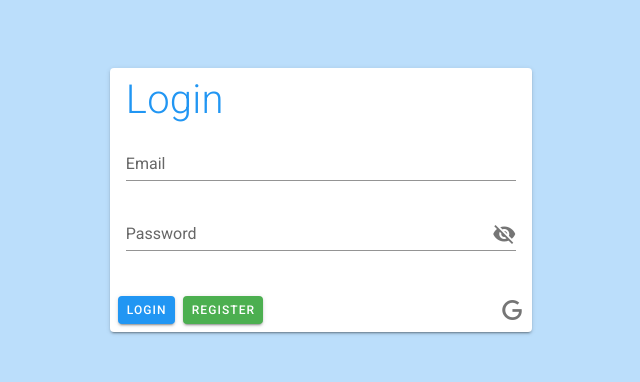
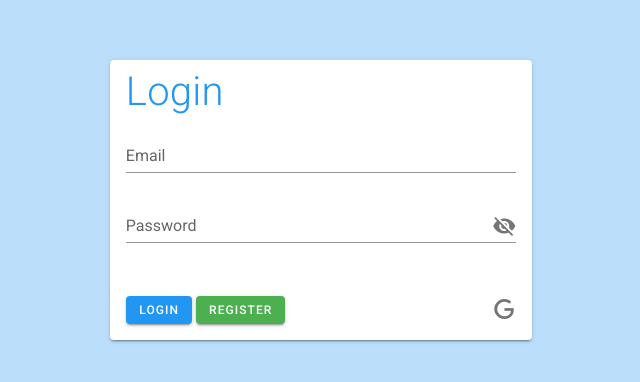
Before and after one commit to OmerNahum/final-project, a Vue app: page / in a window 1280 px wide. Shown: the part 210-592 px from the top of the page, without its empty margins (319-959 px from the left). Built offline with nearby package versions, Linux system fonts and the light colour scheme; no server answers.

Commit message:
btns responsive fixed

```diff
--- a/src/views/Landing.vue
+++ b/src/views/Landing.vue
@@ -34,9 +34,17 @@
             </v-card-text>
           </v-form>
         </v-card-text>
-        <v-card-actions>
+
+        <v-card-actions dense>
+          <v-container>
+            <v-row dense>
               <v-btn small color="info" @click="login(password)">Login</v-btn>
-          <v-btn small color="success" router-link to="/Register"
+              <v-btn
+                small
+                class="ml-1"
+                color="success"
+                router-link
+                to="/Register"
                 >Register</v-btn
               >
               <v-spacer></v-spacer>
@@ -46,6 +54,8 @@
                   mdi-google
                 </v-icon>
               </a>
+            </v-row>
+          </v-container>
         </v-card-actions>
       </v-card>
     </v-layout>
--- a/src/views/Profile.vue
+++ b/src/views/Profile.vue
@@ -91,9 +91,15 @@
             </v-form>
           </v-card-text>
           <v-card-actions>
-            <v-btn color="success" @click="passwordCheck(password)">Save</v-btn>
-            <v-spacer></v-spacer>
-            <v-btn color="red white--text" to="/Show"> Cancel</v-btn>
+            <v-container>
+              <v-row dense>
+                <v-btn color="success" @click="passwordCheck(password)"
+                  >Save</v-btn
+                >
+                <v-spacer></v-spacer>
+                <v-btn color="red white--text" to="/Show"> Cancel</v-btn>
+              </v-row>
+            </v-container>
           </v-card-actions>
         </form>
       </v-card>
--- a/src/views/Register.vue
+++ b/src/views/Register.vue
@@ -48,7 +48,12 @@
               :append-icon="showPassword ? 'mdi-eye' : 'mdi-eye-off'"
               @click:append="showPassword = !showPassword"
             />
-            <v-dialog v-model="RegDialog" persistent max-width="600px">
+            <v-dialog
+              v-model="RegDialog"
+              persistent
+              max-width="600px"
+              @keydown.esc="setRegDialog(false)"
+            >
               <template v-slot:activator="{ on }">
                 <v-btn color="info" dark v-on="on" @click="setDialog"
                   >Add Interests</v-btn
@@ -64,9 +69,16 @@
                   </v-container>
                 </v-card-text>
                 <v-card-actions>
-                  <v-btn color="blue darken-1" text @click="setRegDialog(false)"
-                    >Close</v-btn
-                  >
+                  <v-container>
+                    <v-row dense>
+                      <v-btn
+                        color="blue darken-1"
+                        text
+                        @click="setRegDialog(false)"
+                        >Close</v-btn
+                      >
+                    </v-row>
+                  </v-container>
                 </v-card-actions>
               </v-card>
             </v-dialog>
```
Lines whose indentation alone changed are shown as unchanged.
